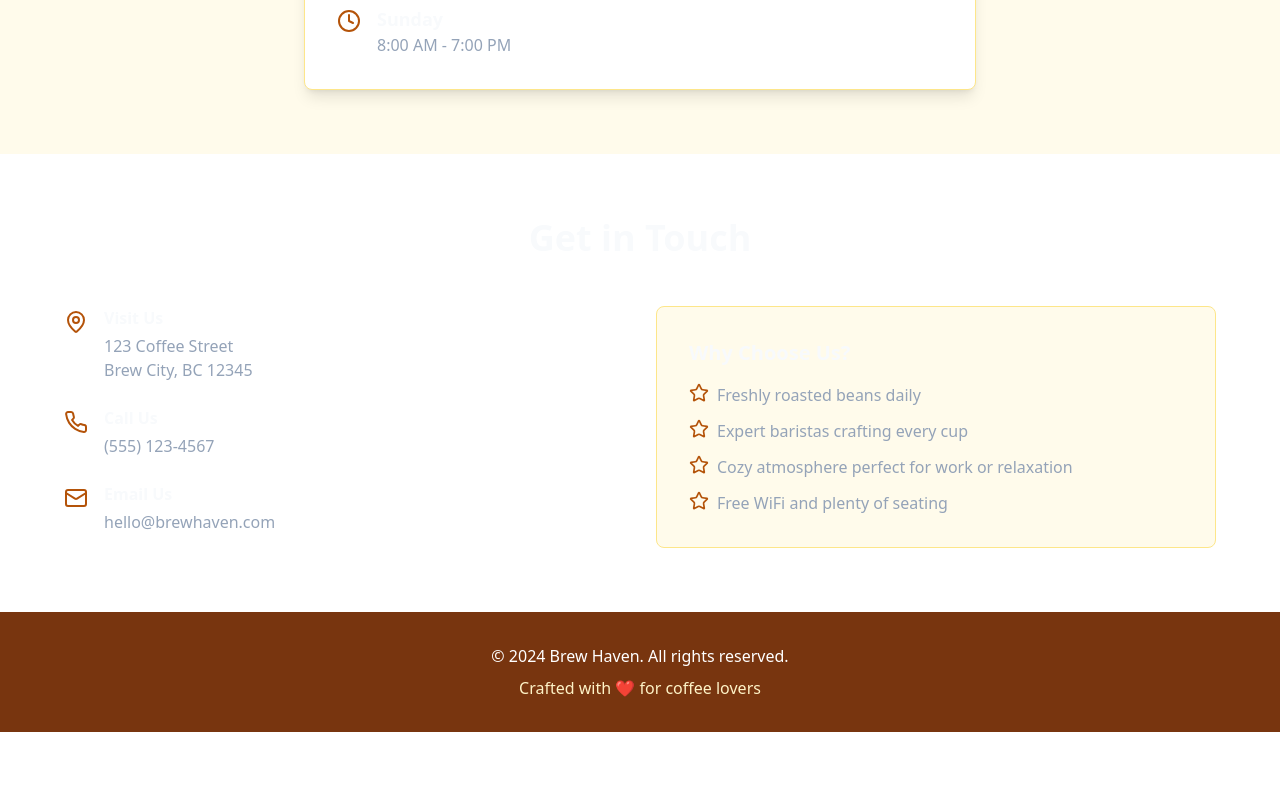
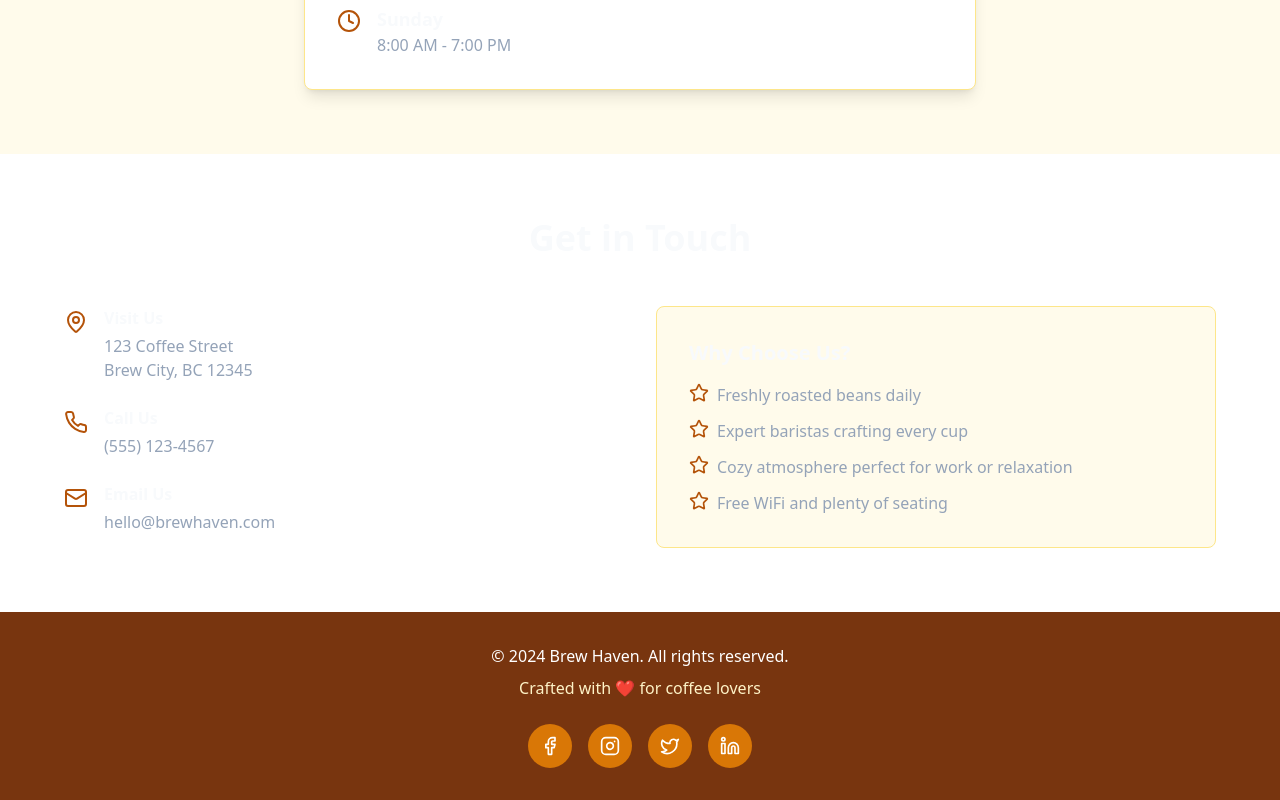
Before and after one commit to Buildify-UG/coffee-shop-landing-8051a63f-d1b6-4b54-a8c4-7b7903f90d9b, a React (Vite) app: page / in a window 1280 px wide. Shown: the part 1306-2106 px from the top of the page. Before the commit the page ends 2038 px from the top, so only its background shows below. Built offline with nearby package versions, Linux system fonts and the light colour scheme.

Commit message:
Updated project files

```diff
--- a/src/pages/Index.tsx
+++ b/src/pages/Index.tsx
@@ -1,4 +1,4 @@
-import { Coffee, Clock, MapPin, Phone, Mail, Star } from 'lucide-react';
+import { Coffee, Clock, MapPin, Phone, Mail, Star, Facebook, Instagram, Twitter, Linkedin } from 'lucide-react';
 
 const Index = () => {
   const menuItems = [
@@ -169,6 +169,22 @@ const Index = () => {
         <div className="max-w-6xl mx-auto text-center">
           <p className="mb-2">&copy; 2024 Brew Haven. All rights reserved.</p>
           <p className="text-amber-100">Crafted with ❤️ for coffee lovers</p>
+
+          {/* Social Media Links */}
+          <div className="flex gap-4 justify-center mt-6">
+            <a href="#" className="bg-amber-600 hover:bg-amber-700 p-3 rounded-full transition-colors">
+              <Facebook className="w-5 h-5 text-white" />
+            </a>
+            <a href="#" className="bg-amber-600 hover:bg-amber-700 p-3 rounded-full transition-colors">
+              <Instagram className="w-5 h-5 text-white" />
+            </a>
+            <a href="#" className="bg-amber-600 hover:bg-amber-700 p-3 rounded-full transition-colors">
+              <Twitter className="w-5 h-5 text-white" />
+            </a>
+            <a href="#" className="bg-amber-600 hover:bg-amber-700 p-3 rounded-full transition-colors">
+              <Linkedin className="w-5 h-5 text-white" />
+            </a>
+          </div>
         </div>
       </footer>
     </div>
```
